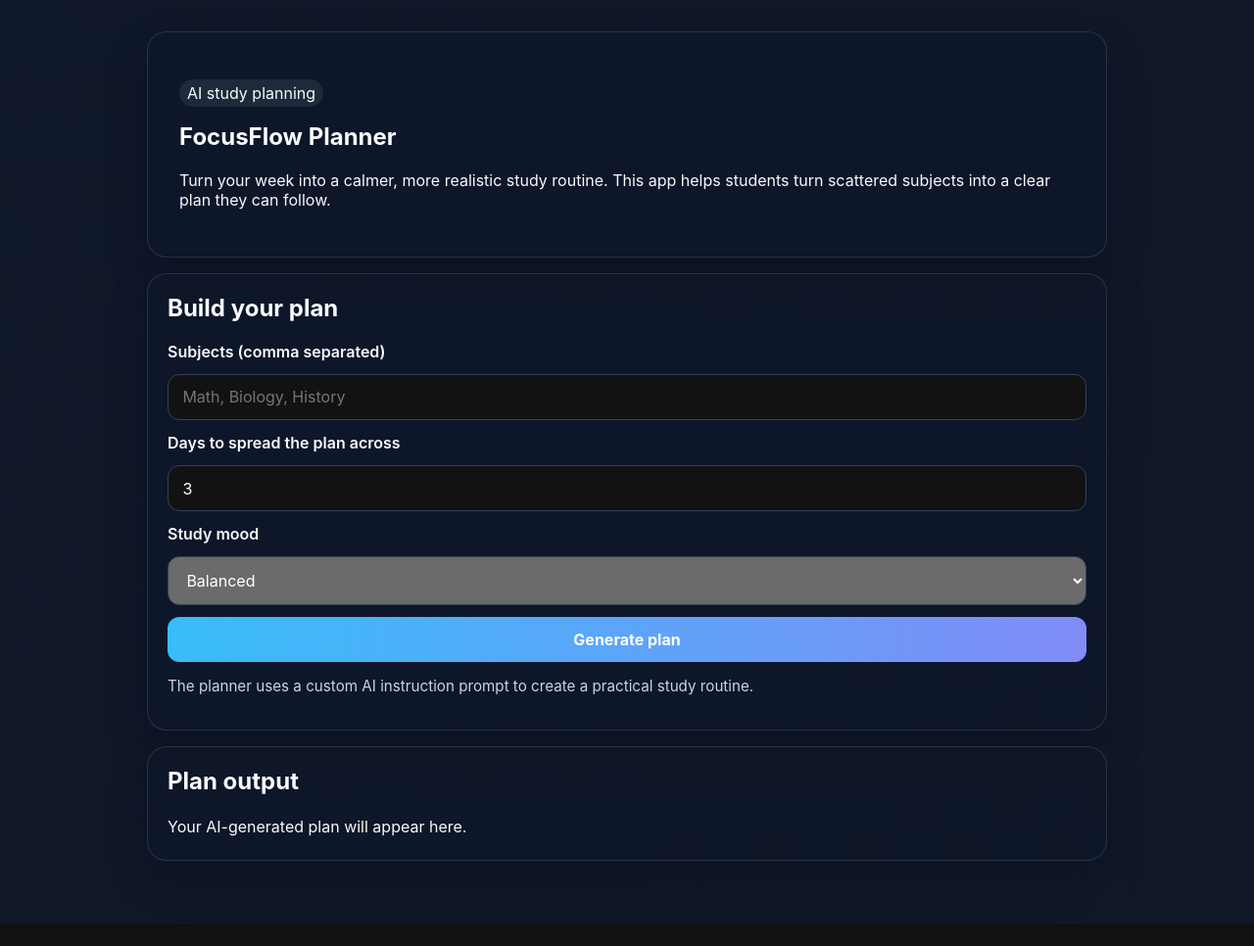
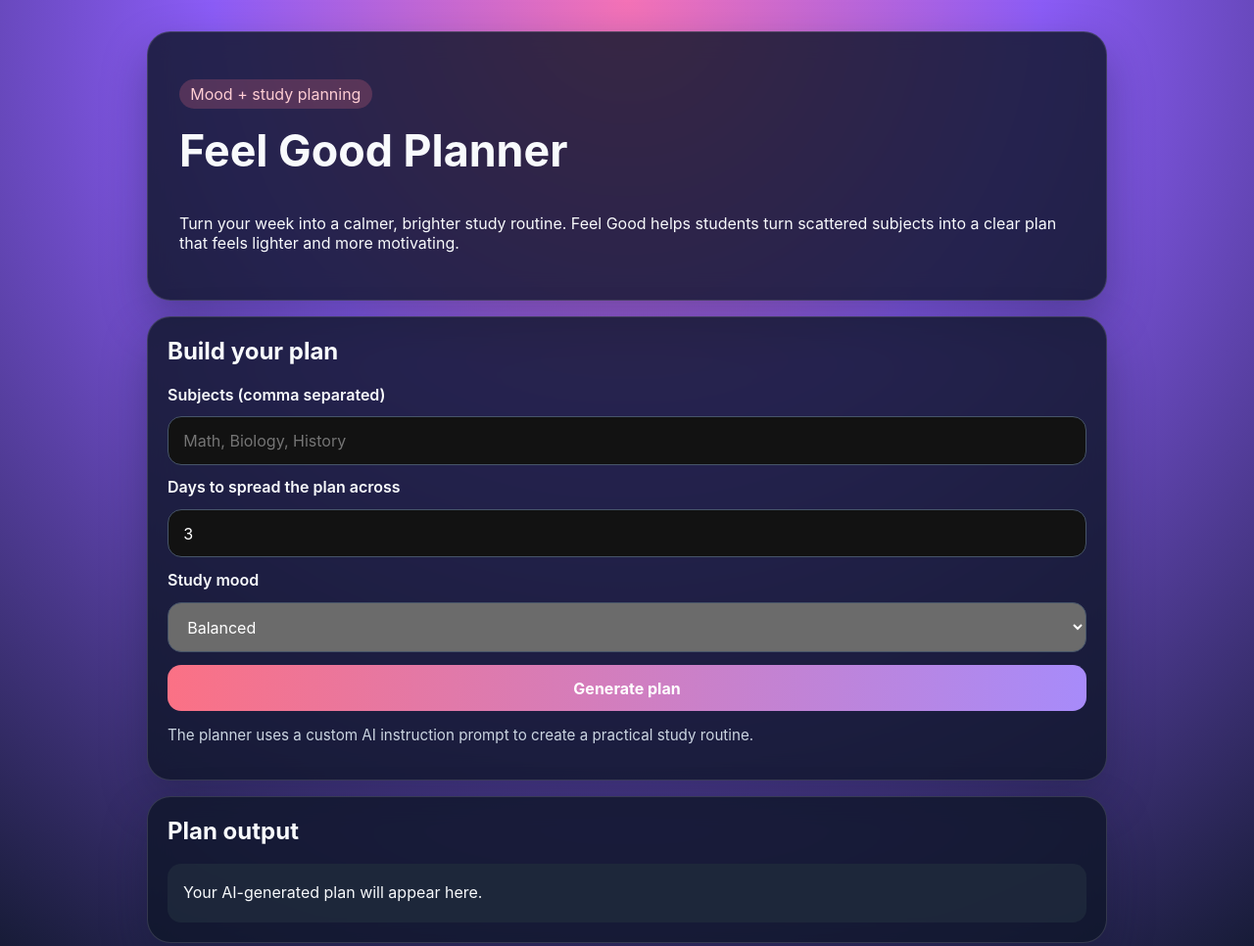
Before and after one commit to Nawab16/project, a website: page docs/index.html in a window 1280 px wide. Shown: the top 966 px of the page at 98% size. Before the commit the page ends 943 px from the top, so only its background shows below. Drawn offline with Linux system fonts and the light colour scheme.

Commit message:
Sync docs preview with renamed app

```diff
--- a/docs/index.html
+++ b/docs/index.html
@@ -3,7 +3,7 @@
   <head>
     <meta charset="UTF-8" />
     <meta name="viewport" content="width=device-width, initial-scale=1.0" />
-    <title>FocusFlow Planner</title>
+    <title>Feel Good Planner</title>
     <style>
       :root {
         color-scheme: dark;
@@ -11,7 +11,7 @@
       }
       body {
         margin: 0;
-        background: linear-gradient(135deg, #0f172a, #111827);
+        background: radial-gradient(circle at top, #f472b6 0%, #8b5cf6 35%, #0f172a 100%);
         color: #f8fafc;
       }
       .container {
@@ -20,40 +20,44 @@
         padding: 2rem 1.2rem 3rem;
       }
       .hero, .card {
-        background: rgba(15, 23, 42, 0.9);
-        border: 1px solid rgba(148, 163, 184, 0.2);
-        border-radius: 20px;
-        box-shadow: 0 20px 40px rgba(2, 8, 23, 0.25);
+        background: rgba(15, 23, 42, 0.82);
+        border: 1px solid rgba(255, 255, 255, 0.14);
+        border-radius: 24px;
+        box-shadow: 0 20px 45px rgba(15, 23, 42, 0.35);
+        backdrop-filter: blur(12px);
       }
       .hero { padding: 2rem; margin-bottom: 1rem; }
       .card { padding: 1.25rem; margin-bottom: 1rem; }
       h1, h2 { margin-top: 0; }
+      h1 { font-size: clamp(2rem, 4vw, 2.8rem); }
       form { display: grid; gap: 0.8rem; }
       label { font-weight: 600; }
       input, select, button {
         font: inherit;
-        padding: 0.8rem 0.9rem;
-        border-radius: 12px;
-        border: 1px solid #334155;
+        padding: 0.85rem 0.95rem;
+        border-radius: 14px;
+        border: 1px solid #475569;
       }
       button {
-        background: linear-gradient(90deg, #38bdf8, #818cf8);
+        background: linear-gradient(90deg, #fb7185, #a78bfa);
         color: white;
         border: none;
         cursor: pointer;
         font-weight: 700;
+        transition: transform 0.2s ease;
       }
-      .result { white-space: pre-line; line-height: 1.6; }
-      .pill { display: inline-block; padding: 0.25rem 0.5rem; border-radius: 999px; background: #1e293b; margin-right: 0.4rem; }
+      button:hover { transform: translateY(-1px); }
+      .result { white-space: pre-line; line-height: 1.7; background: rgba(30, 41, 59, 0.9); padding: 1rem; border-radius: 14px; }
+      .pill { display: inline-block; padding: 0.3rem 0.7rem; border-radius: 999px; background: rgba(251, 113, 133, 0.22); color: #fecdd3; margin-right: 0.4rem; }
       .hint { color: #cbd5e1; font-size: 0.95rem; }
     </style>
   </head>
   <body>
     <main class="container">
       <section class="hero">
-        <p class="pill">AI study planning</p>
-        <h1>FocusFlow Planner</h1>
-        <p>Turn your week into a calmer, more realistic study routine. This app helps students turn scattered subjects into a clear plan they can follow.</p>
+        <p class="pill">Mood + study planning</p>
+        <h1>Feel Good Planner</h1>
+        <p>Turn your week into a calmer, brighter study routine. Feel Good helps students turn scattered subjects into a clear plan that feels lighter and more motivating.</p>
       </section>
 
       <section class="card">
```
